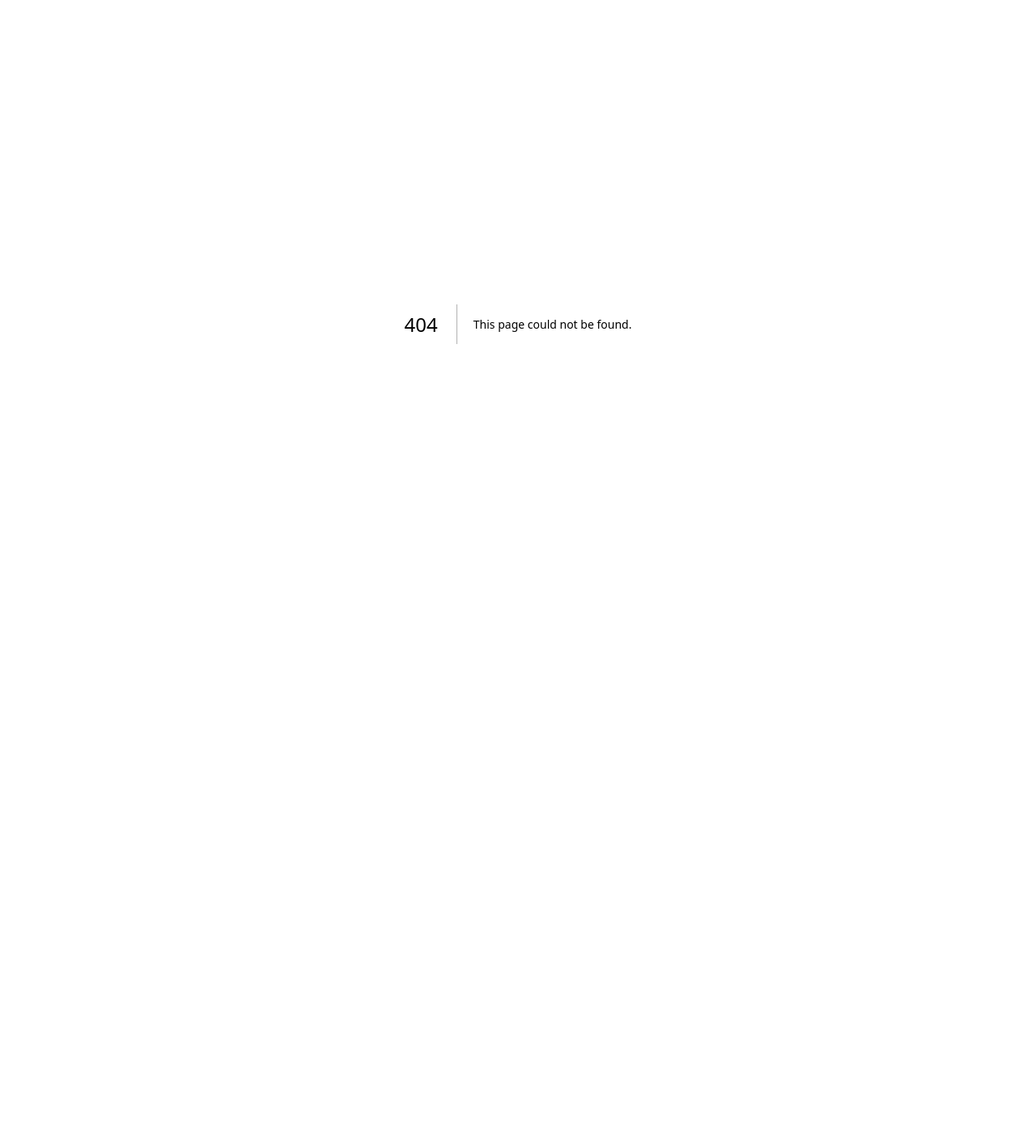
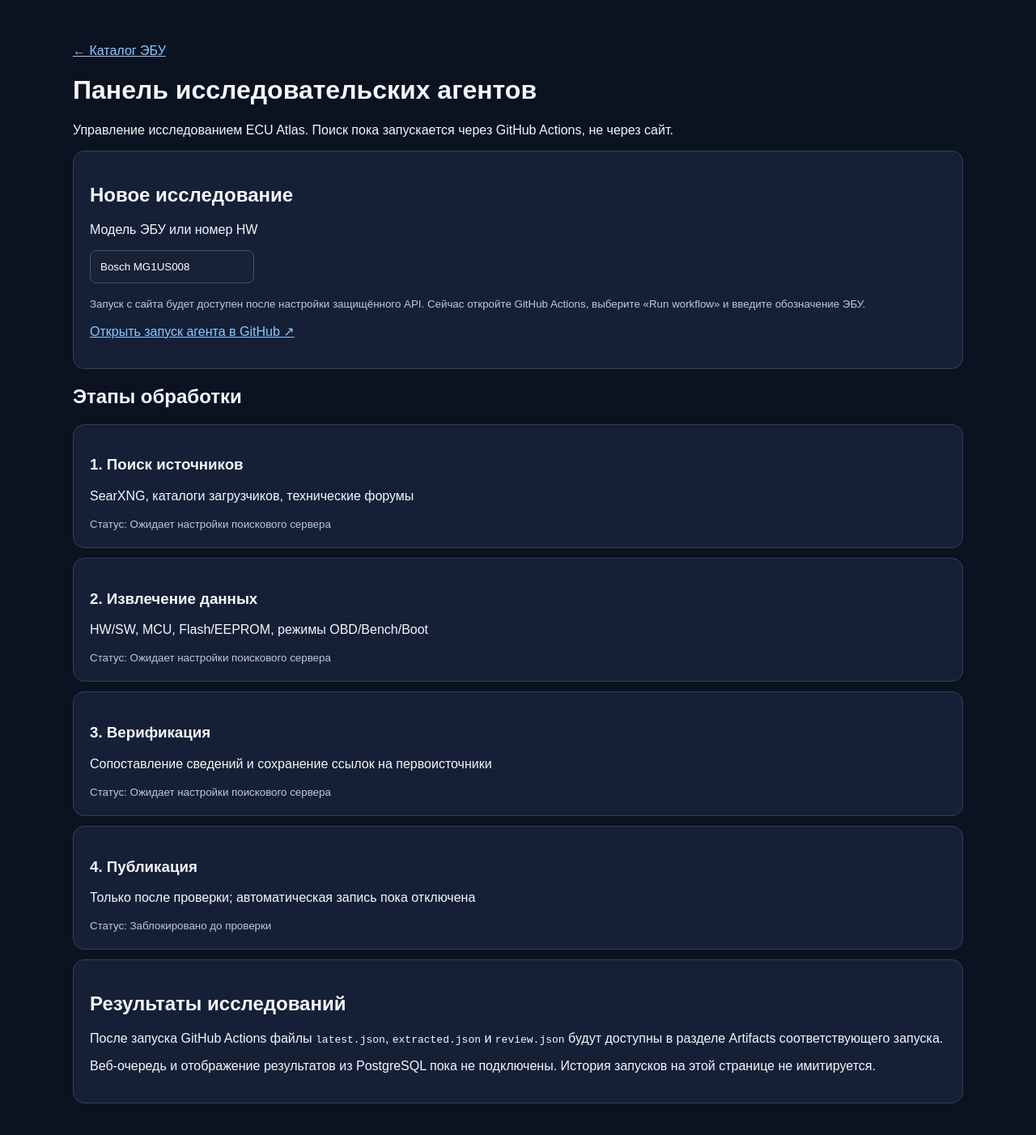
Before and after one commit to a85713736-hue/ecu-atlas, a Next.js app: page /agents in a window 1280 px wide. Before the commit this address had no page. Shown: the top 1402 px of the page at 81% size. Before the commit the page ends 800 px from the top, so only its background shows below. Built offline with nearby package versions, Linux system fonts and the light colour scheme.

Commit message:
Add honest ECU agent control dashboard with launch instructions and stage visibility

```diff
--- /dev/null
+++ b/app/agents/page.tsx
@@ -0,0 +1,35 @@
+import Link from 'next/link';
+
+export const metadata = { title: 'Панель агентов — ECU Atlas' };
+
+const stages = [
+  {name:'Поиск источников',detail:'SearXNG, каталоги загрузчиков, технические форумы'},
+  {name:'Извлечение данных',detail:'HW/SW, MCU, Flash/EEPROM, режимы OBD/Bench/Boot'},
+  {name:'Верификация',detail:'Сопоставление сведений и сохранение ссылок на первоисточники'},
+  {name:'Публикация',detail:'Только после проверки; автоматическая запись пока отключена'},
+];
+
+export default function AgentsPage() {
+  return <main>
+    <p><Link href="/">← Каталог ЭБУ</Link></p>
+    <h1>Панель исследовательских агентов</h1>
+    <p>Управление исследованием ECU Atlas. Поиск пока запускается через GitHub Actions, не через сайт.</p>
+    <div className="card">
+      <h2>Новое исследование</h2>
+      <p><label htmlFor="ecu">Модель ЭБУ или номер HW</label></p>
+      <input id="ecu" name="ecu" value="Bosch MG1US008" readOnly aria-describedby="launch-help"/>
+      <p id="launch-help"><small>Запуск с сайта будет доступен после настройки защищённого API. Сейчас откройте GitHub Actions, выберите «Run workflow» и введите обозначение ЭБУ.</small></p>
+      <p><a href="https://github.com/a85713736-hue/ecu-atlas/actions/workflows/research-agent.yml" target="_blank" rel="noopener noreferrer">Открыть запуск агента в GitHub ↗</a></p>
+    </div>
+    <h2>Этапы обработки</h2>
+    {stages.map((stage,index)=><div className="card" key={stage.name}>
+      <h3>{index+1}. {stage.name}</h3><p>{stage.detail}</p>
+      <small>Статус: {index===3?'Заблокировано до проверки':'Ожидает настройки поискового сервера'}</small>
+    </div>)}
+    <div className="card">
+      <h2>Результаты исследований</h2>
+      <p>После запуска GitHub Actions файлы <code>latest.json</code>, <code>extracted.json</code> и <code>review.json</code> будут доступны в разделе Artifacts соответствующего запуска.</p>
+      <p>Веб-очередь и отображение результатов из PostgreSQL пока не подключены. История запусков на этой странице не имитируется.</p>
+    </div>
+  </main>;
+}
```
